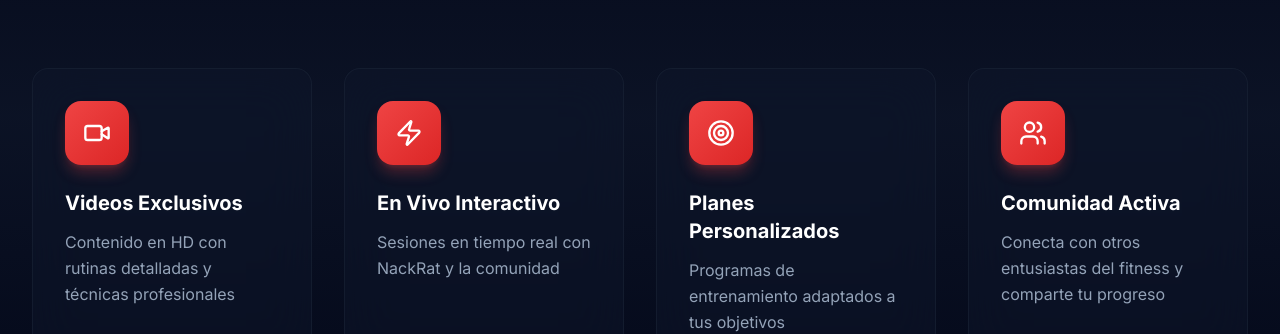
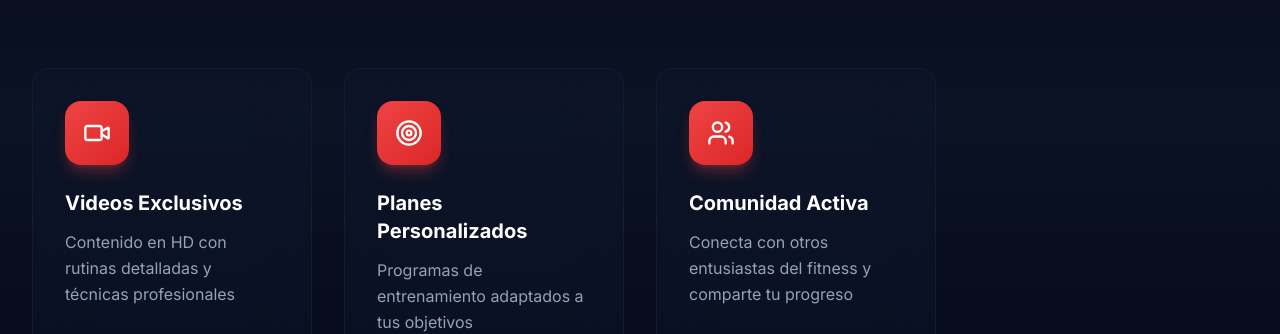
Before and after one commit to BryanCodeDev/jeremyFitness_frontend, a React (Create React App) app: page / in a window 1280 px wide. Shown: the part 1064-1398 px from the top of the page. Built offline with nearby package versions, Linux system fonts and the light colour scheme; no server answers.

Commit message:
Correccion de errores

```diff
--- a/src/pages/Home/Home.jsx
+++ b/src/pages/Home/Home.jsx
@@ -38,11 +38,6 @@ const Home = () => {
       icon: <Video className="w-7 h-7" />,
       title: 'Videos Exclusivos',
       description: 'Contenido en HD con rutinas detalladas y técnicas profesionales'
-    },
-    {
-      icon: <Zap className="w-7 h-7" />,
-      title: 'En Vivo Interactivo',
-      description: 'Sesiones en tiempo real con NackRat y la comunidad'
     },
     {
       icon: <Target className="w-7 h-7" />,
```
Also changed, not shown: 1 other file (tests, documents, lock files or other folders).
